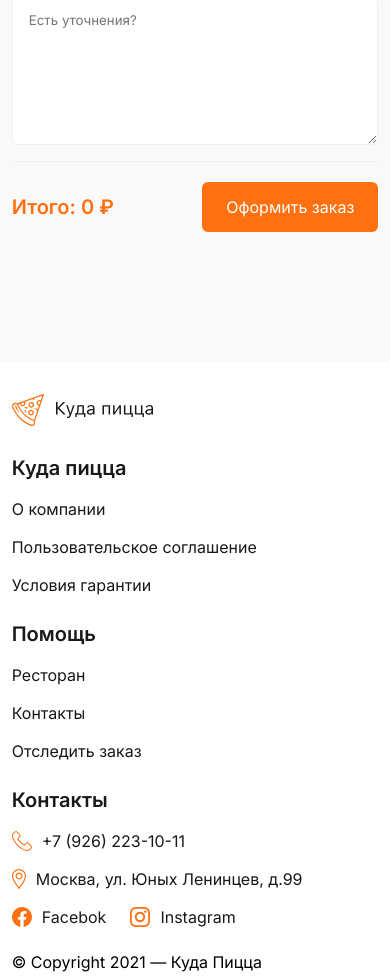
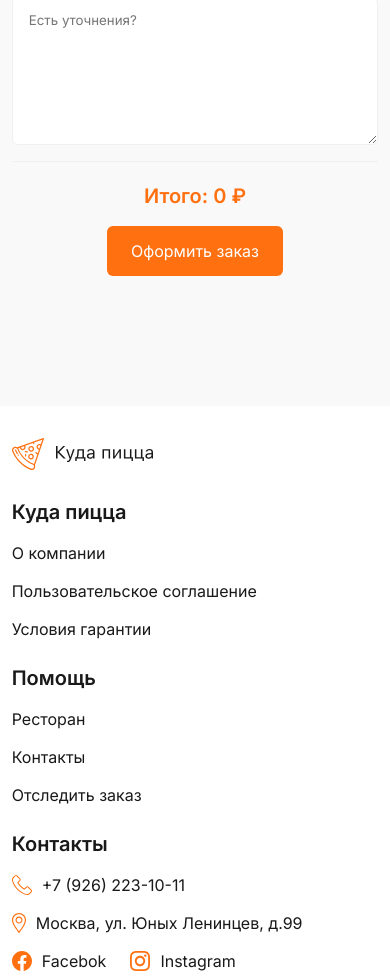
Before and after one commit to mukhammadjcn/pizza, a Vue app: page /cart in a window 390 px wide. Shown: the part 1403-2382 px from the top of the page. Built offline with nearby package versions, Linux system fonts and the light colour scheme; what vue3-lottie would draw is missing.

Commit message:
changed one valur for mobile

```diff
--- a/src/components/TheOrder.vue
+++ b/src/components/TheOrder.vue
@@ -410,4 +410,11 @@ export default {
     }
   }
 }
+
+@media (max-width: 600px) {
+  .order__submit {
+    flex-direction: column;
+    gap: 16px;
+  }
+}
 </style>
```
